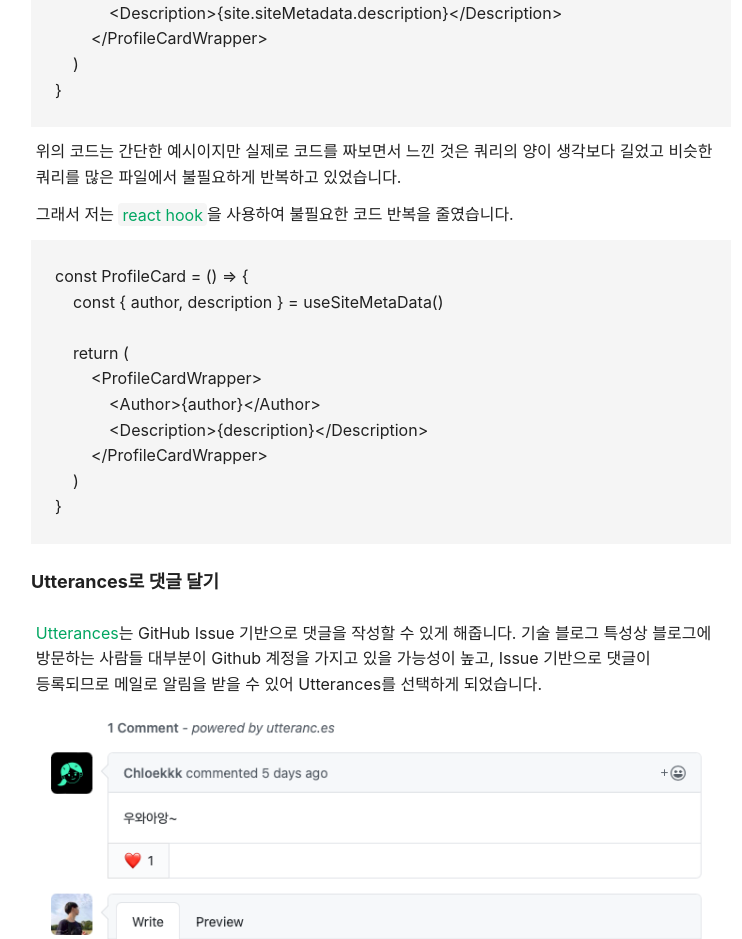
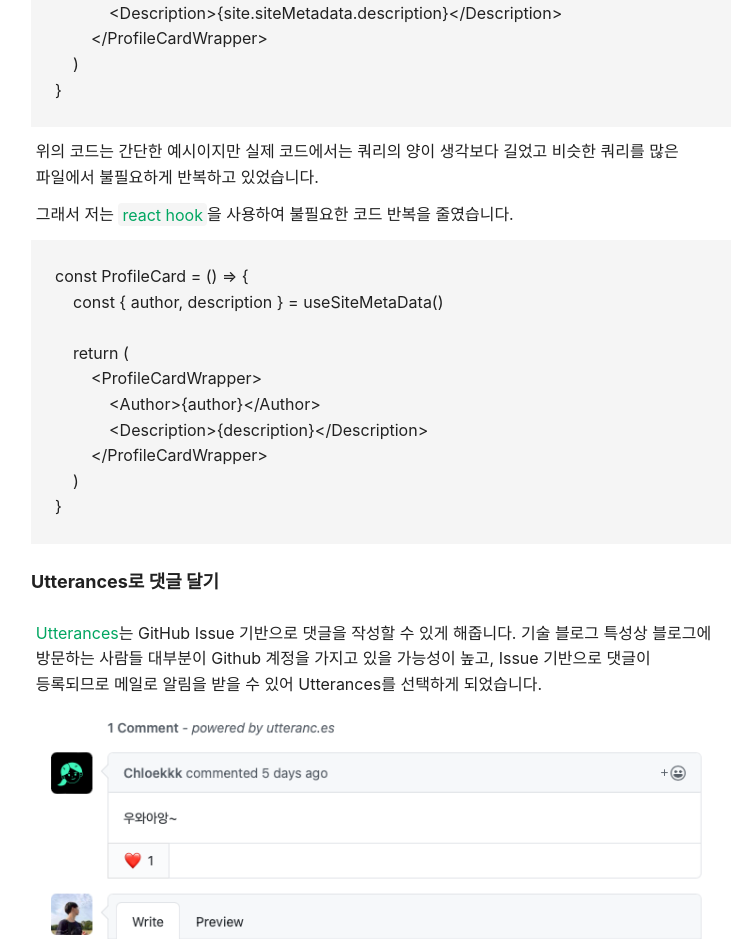
Before and after one commit to jongwooo/blog, a Gatsby site: page /article/hello-world/ in a window 1280 px wide. Shown: the part 1460-2399 px from the top of the page, without its empty margins (259-1001 px from the left). Built offline with nearby package versions, Linux system fonts and the light colour scheme; Gatsby itself is replaced by a stand-in of ours; some packages are replaced by stand-ins of ours; code samples lack their colours.

Commit message:
style: Update hello-world/index.md to correct spelling

````diff
--- a/content/hello-world/index.md
+++ b/content/hello-world/index.md
@@ -54,7 +54,7 @@
 }
 ```
 
-위의 코드는 간단한 예시이지만 실제로 코드를 짜보면서 느낀 것은 쿼리의 양이 생각보다 길었고 비슷한 쿼리를 많은 파일에서 불필요하게 반복하고 있었습니다.
+위의 코드는 간단한 예시이지만 실제 코드에서는 쿼리의 양이 생각보다 길었고 비슷한 쿼리를 많은 파일에서 불필요하게 반복하고 있었습니다.
 
 그래서 저는 `react hook`을 사용하여 불필요한 코드 반복을 줄였습니다.
 
````
